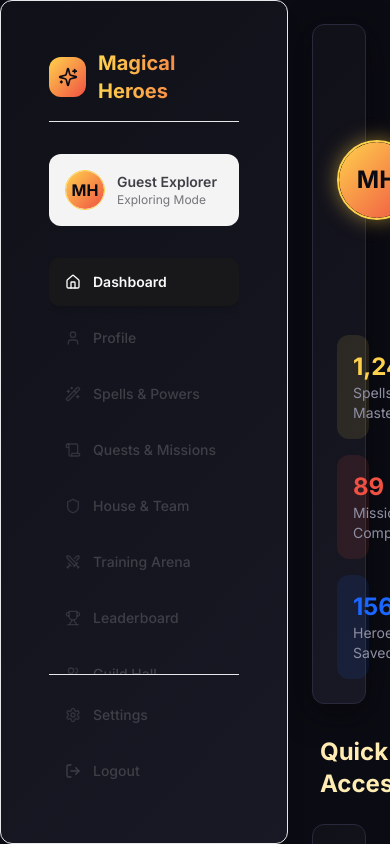
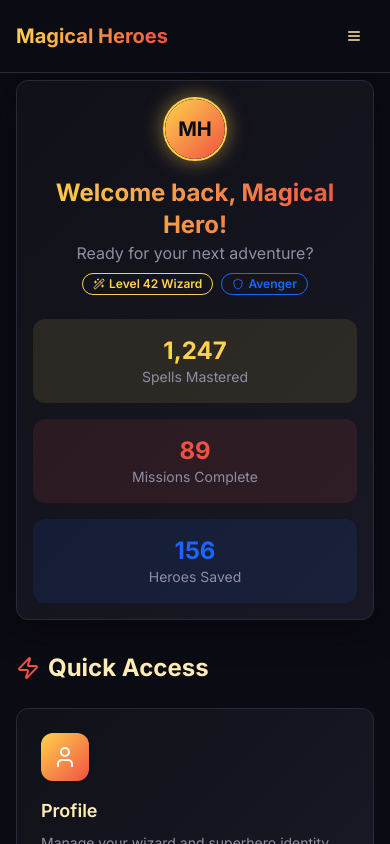
Before and after one commit to rkshree001/arcane-avenger-hub, a React (Vite) app: page /auth in a window 390 px wide. Both pictures are taken after a click on the button "✨ Continue as Guest". Shown: the top 844 px of the page. Built offline with nearby package versions, Linux system fonts and the light colour scheme.

Commit message:
Fix mobile design issues
Adjusted layout and styling for mobile responsiveness, ensuring all components display correctly and are not collapsed on smaller screens.

```diff
--- a/src/components/Dashboard.tsx
+++ b/src/components/Dashboard.tsx
@@ -1,5 +1,7 @@
 import { useState } from 'react';
 import { Card } from '@/components/ui/card';
+import { Button } from '@/components/ui/button';
+import { Sheet, SheetContent, SheetTrigger } from '@/components/ui/sheet';
 import { Avatar, AvatarFallback } from '@/components/ui/avatar';
 import { Badge } from '@/components/ui/badge';
 import {
@@ -13,7 +15,8 @@ import {
   Home,
   Scroll,
   Swords,
-  User
+  User,
+  Menu
 } from 'lucide-react';
 import Sidebar from './Sidebar';
 import SpellsLibrary from './SpellsLibrary';
@@ -28,6 +31,7 @@ import MarvelModule from './MarvelModule';
 
 const Dashboard = () => {
   const [activeModule, setActiveModule] = useState('home');
+  const [mobileMenuOpen, setMobileMenuOpen] = useState(false);
 
   const quickAccessCards = [
     {
@@ -121,20 +125,20 @@ const Dashboard = () => {
           <div className="space-y-8">
             {/* Welcome Section */}
             <div className="magic-card">
-              <div className="flex items-center gap-6 mb-6">
-                <Avatar className="h-20 w-20 border-2 border-primary magical-glow">
-                  <AvatarFallback className="bg-gradient-to-br from-primary to-accent text-primary-foreground text-2xl font-bold">
+              <div className="flex flex-col sm:flex-row items-center gap-4 sm:gap-6 mb-6">
+                <Avatar className="h-16 w-16 sm:h-20 sm:w-20 border-2 border-primary magical-glow">
+                  <AvatarFallback className="bg-gradient-to-br from-primary to-accent text-primary-foreground text-xl sm:text-2xl font-bold">
                     MH
                   </AvatarFallback>
                 </Avatar>
-                <div>
-                  <h1 className="text-3xl font-bold bg-gradient-to-r from-primary to-accent bg-clip-text text-transparent">
+                <div className="text-center sm:text-left">
+                  <h1 className="text-2xl sm:text-3xl font-bold bg-gradient-to-r from-primary to-accent bg-clip-text text-transparent">
                     Welcome back, Magical Hero!
                   </h1>
-                  <p className="text-muted-foreground text-lg">
+                  <p className="text-muted-foreground text-base sm:text-lg">
                     Ready for your next adventure?
                   </p>
-                  <div className="flex gap-2 mt-2">
+                  <div className="flex flex-wrap justify-center sm:justify-start gap-2 mt-2">
                     <Badge variant="outline" className="border-primary text-primary">
                       <Wand2 className="h-3 w-3 mr-1" />
                       Level 42 Wizard
@@ -169,7 +173,7 @@ const Dashboard = () => {
                 <Zap className="h-6 w-6 text-accent" />
                 Quick Access
               </h2>
-              <div className="grid grid-cols-1 md:grid-cols-2 lg:grid-cols-3 gap-6">
+              <div className="grid grid-cols-1 sm:grid-cols-2 lg:grid-cols-3 gap-4 md:gap-6">
                 {quickAccessCards.map((card) => {
                   const Icon = card.icon;
                   return (
@@ -195,9 +199,37 @@ const Dashboard = () => {
 
   return (
     <div className="min-h-screen flex bg-background">
-      <Sidebar activeModule={activeModule} setActiveModule={setActiveModule} />
+      {/* Desktop Sidebar */}
+      <div className="hidden lg:block">
+        <Sidebar activeModule={activeModule} setActiveModule={setActiveModule} />
+      </div>
 
-      <main className="flex-1 p-6 ml-72 overflow-y-auto">
+      {/* Mobile Header */}
+      <div className="lg:hidden fixed top-0 left-0 right-0 z-50 bg-background border-b border-border">
+        <div className="flex items-center justify-between p-4">
+          <h1 className="text-xl font-bold bg-gradient-to-r from-primary to-accent bg-clip-text text-transparent">
+            Magical Heroes
+          </h1>
+          <Sheet open={mobileMenuOpen} onOpenChange={setMobileMenuOpen}>
+            <SheetTrigger asChild>
+              <Button variant="ghost" size="icon">
+                <Menu className="h-6 w-6" />
+              </Button>
+            </SheetTrigger>
+            <SheetContent side="left" className="p-0 w-72">
+              <Sidebar
+                activeModule={activeModule}
+                setActiveModule={(module) => {
+                  setActiveModule(module);
+                  setMobileMenuOpen(false);
+                }}
+              />
+            </SheetContent>
+          </Sheet>
+        </div>
+      </div>
+
+      <main className="flex-1 p-4 lg:p-6 lg:ml-72 pt-20 lg:pt-6 overflow-y-auto">
         {renderContent()}
       </main>
     </div>
--- a/src/components/Sidebar.tsx
+++ b/src/components/Sidebar.tsx
@@ -43,7 +43,7 @@ const Sidebar = ({ activeModule, setActiveModule }: SidebarProps) => {
   };
 
   return (
-    <aside className="fixed left-0 top-0 h-full w-72 bg-sidebar-background border-r border-sidebar-border magic-card shadow-xl z-30">
+    <aside className="h-full w-72 bg-sidebar-background border-r border-sidebar-border magic-card shadow-xl lg:fixed lg:left-0 lg:top-0 lg:z-30">
       <div className="flex flex-col h-full p-6">
         {/* Logo Section */}
         <div className="flex items-center gap-3 mb-8 pb-4 border-b border-sidebar-border">
--- a/src/index.css
+++ b/src/index.css
@@ -216,7 +216,7 @@ All colors MUST be HSL.
 
   /* Magical Card */
   .magic-card {
-    @apply bg-card border border-border rounded-lg p-6;
+    @apply bg-card border border-border rounded-lg p-4 md:p-6;
     background: linear-gradient(135deg, hsl(var(--card)), hsl(240 20% 12%));
     box-shadow: var(--shadow-card);
     transition: all 0.3s ease;
```
